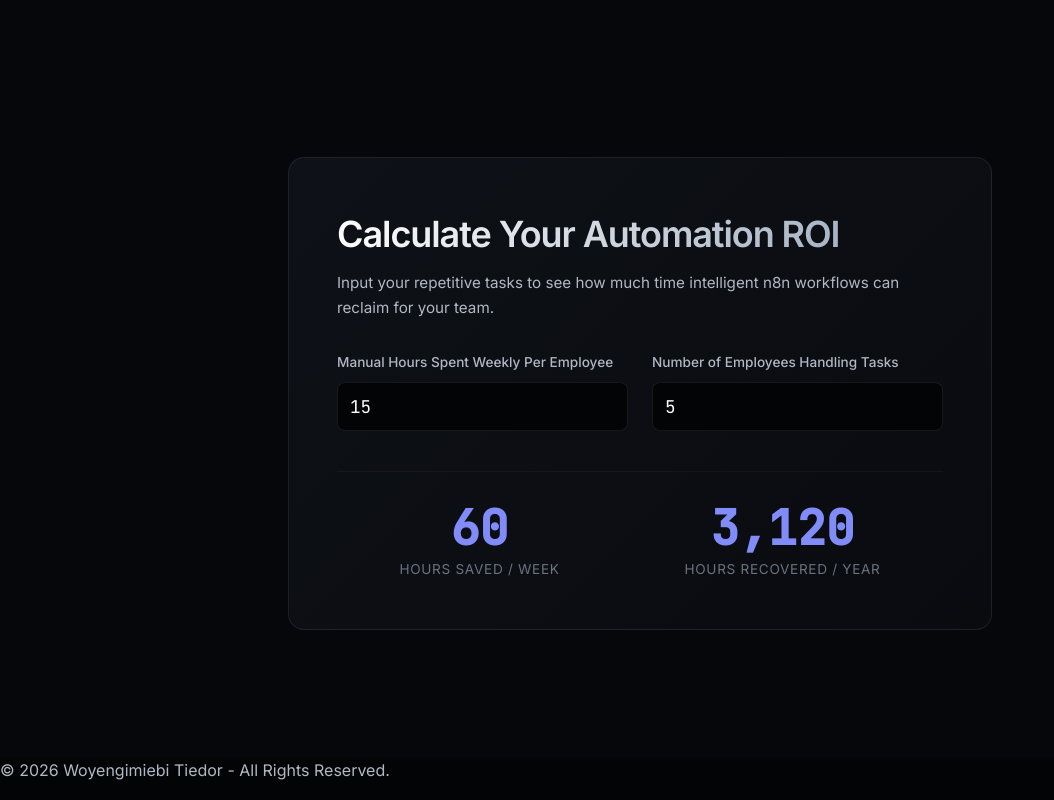
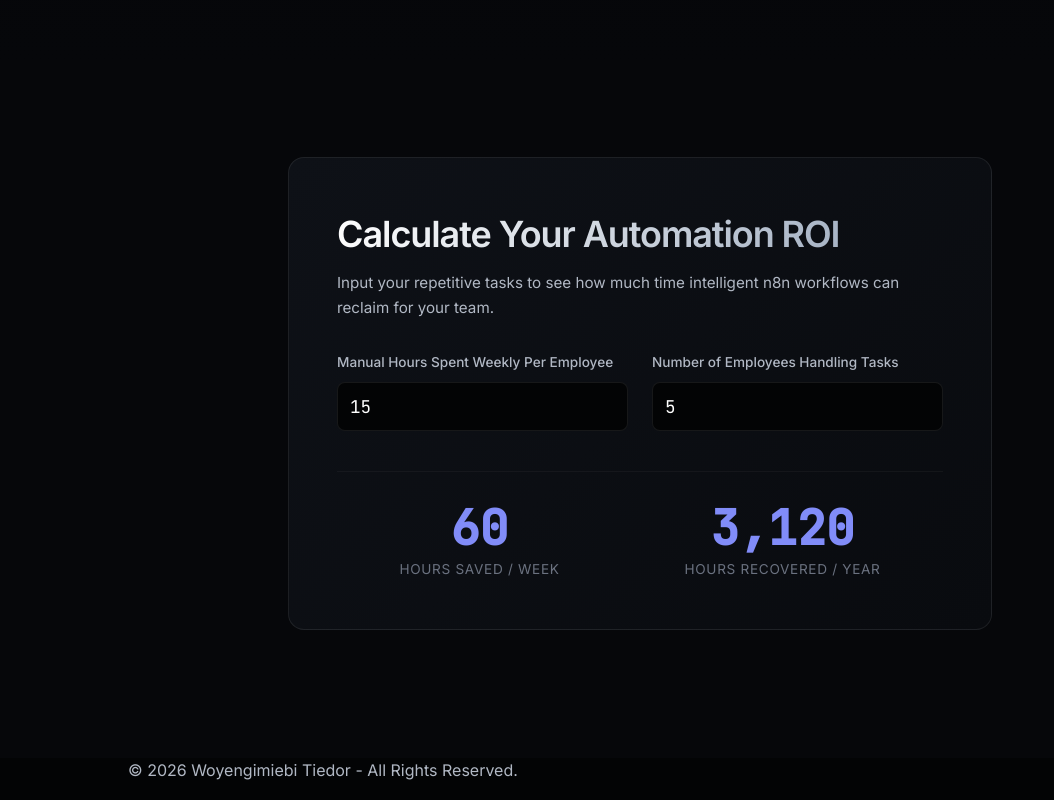
Before and after one commit to Engrmiebi/portfolio, a plain HTML site: page index.html in a window 1280 px wide. Shown: the part 2126-2926 px from the top of the page, without its empty margins (0-1054 px from the left). Drawn offline with Linux system fonts and the light colour scheme.

Commit message:
Update index.html

```diff
--- a/index.html
+++ b/index.html
@@ -469,7 +469,7 @@
   </main>
 
   <footer>
-    <div class="text-center">
+    <div class="container">
       <p>&copy; 2026 Woyengimiebi Tiedor - All Rights Reserved.</p>
     </div>
   </footer>
```
